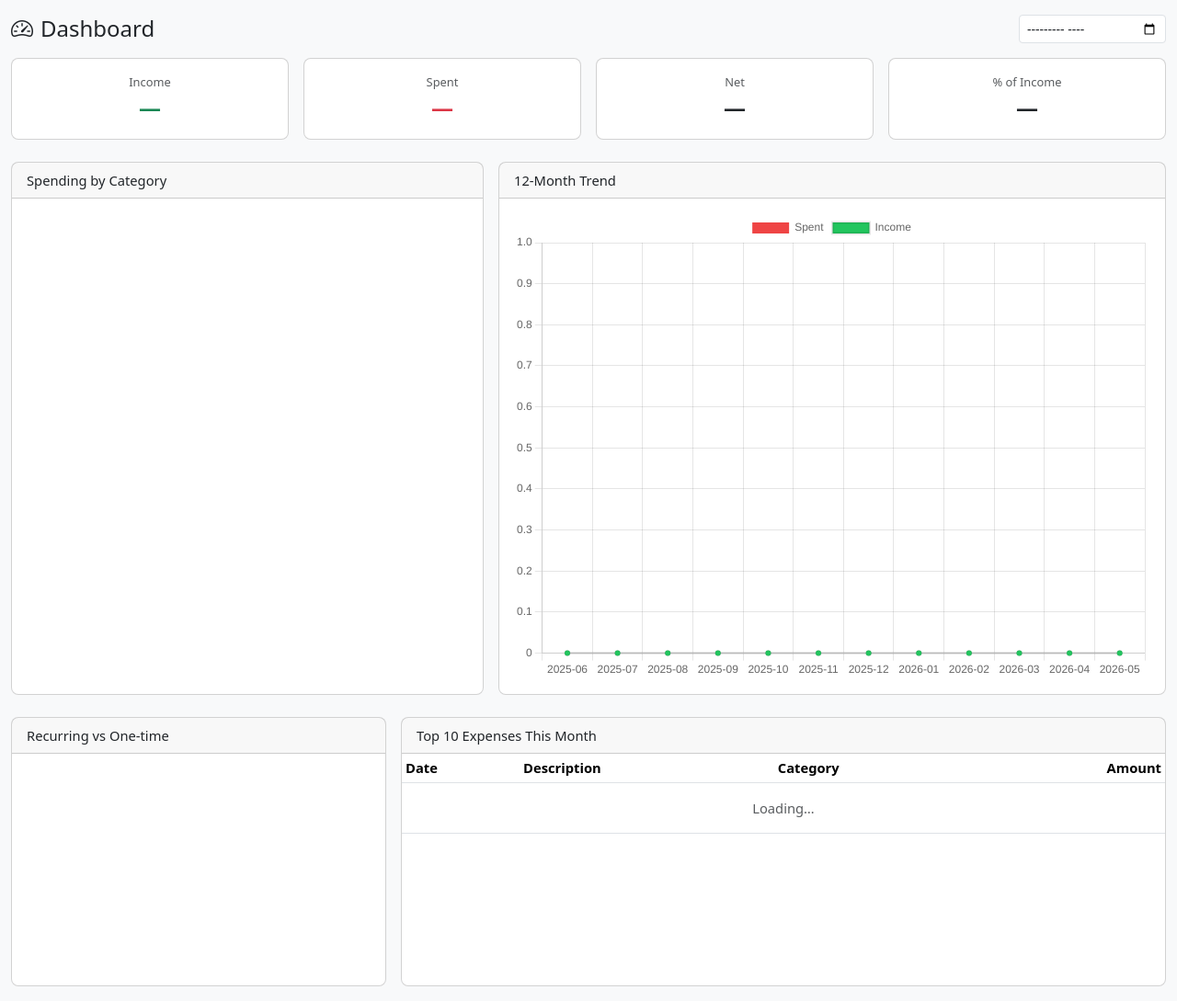
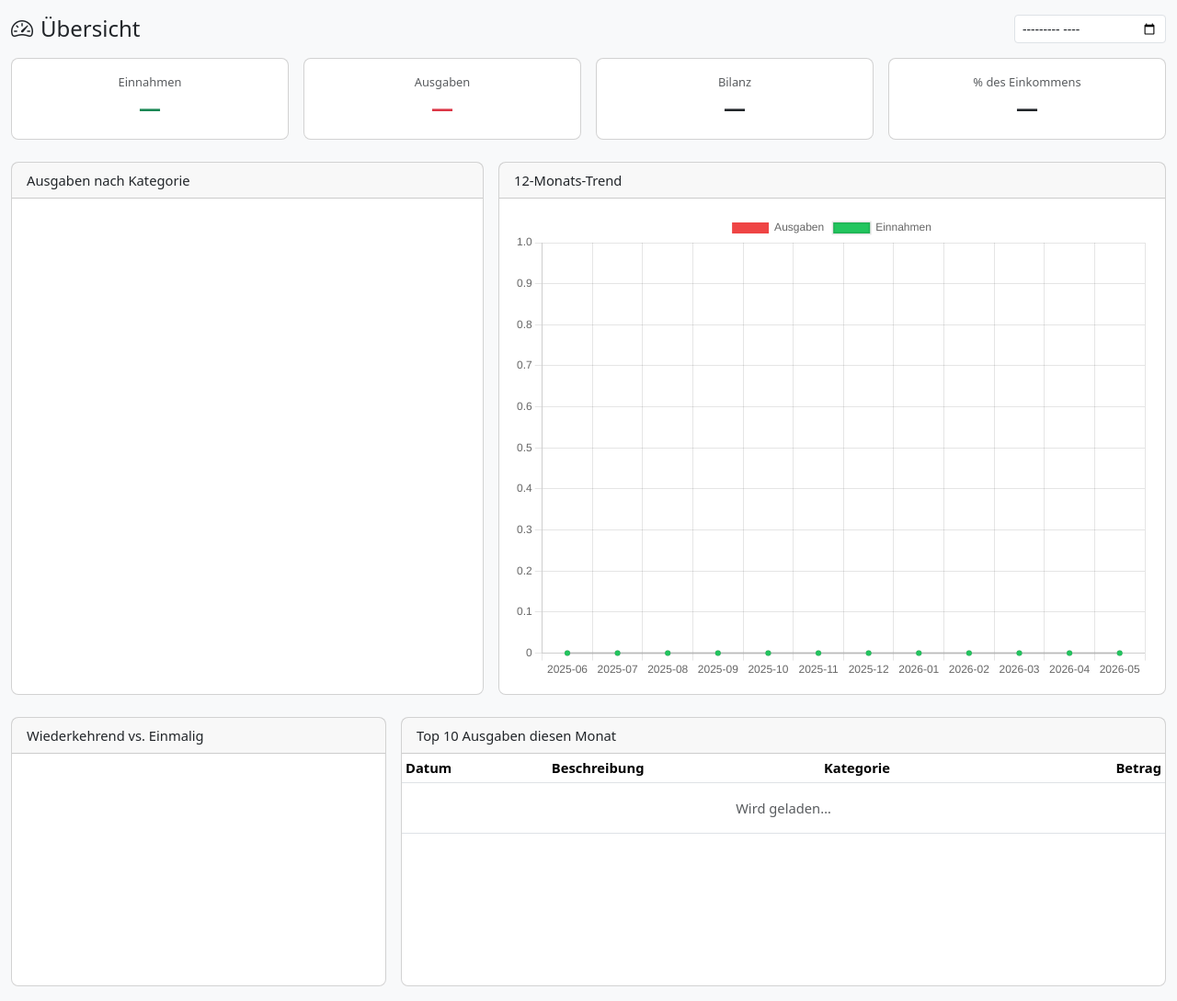
Before and after one commit to JDoodt/fintracker, a FastAPI app: template app/templates/dashboard.html in a window 1280 px wide. Shown: the whole page at 92% size. Run offline with FastAPI, Linux system fonts and the light colour scheme; the template is opened without the code that fills it: most values are stand-ins (such as "Sample title", 1, 10 or a date in 2020); a map, chart or similar area stays blank; some libraries are stand-ins or nearby versions.

Commit message:
Mobile fixes + German translation (partial: 6 of 11 files)
- lang="de" on all pages, title renamed to Finanzverwaltung
- Navbar: Übersicht/Ausgaben/Einnahmen/Importieren/Verwaltung/Abmelden
- Login card: fixed width:360px → max-width:360px for phones
- Dashboard: col-12 col-md-* on all chart columns, w-auto on month
  picker, German chart labels (Ausgaben/Einnahmen/Wiederkehrend/Einmalig)
- Expenses list: table-responsive wrapper, all labels/headers in German
- Add expense form: fully translated
- CSS: canvas max-width:100% for Chart.js mobile scaling

Remaining: income, categories, admin_users, _expense_row, import_review

https://claude.ai/code/session_014udYrYkfTtJVMFSFMq22D3

```diff
--- a/app/static/css/app.css
+++ b/app/static/css/app.css
@@ -25,3 +25,6 @@ input[type="month"] {
 .badge {
   font-weight: 500;
 }
+
+/* Chart.js responsiveness */
+canvas { max-width: 100%; }
--- a/app/templates/base.html
+++ b/app/templates/base.html
@@ -1,9 +1,9 @@
 <!DOCTYPE html>
-<html lang="en">
+<html lang="de">
 <head>
   <meta charset="UTF-8">
   <meta name="viewport" content="width=device-width, initial-scale=1.0">
-  <title>{% block title %}Finance Tracker{% endblock %}</title>
+  <title>{% block title %}Finanzverwaltung{% endblock %}</title>
   <link href="https://cdn.jsdelivr.net/npm/bootstrap@5.3.3/dist/css/bootstrap.min.css" rel="stylesheet">
   <link href="https://cdn.jsdelivr.net/npm/bootstrap-icons@1.11.3/font/bootstrap-icons.min.css" rel="stylesheet">
   <link href="/static/css/app.css" rel="stylesheet">
@@ -15,7 +15,7 @@
 {% if current_user %}
 <nav class="navbar navbar-expand-lg navbar-dark bg-dark">
   <div class="container-fluid">
-    <a class="navbar-brand fw-bold" href="/"><i class="bi bi-cash-stack me-1"></i>Finance Tracker</a>
+    <a class="navbar-brand fw-bold" href="/"><i class="bi bi-cash-stack me-1"></i>Finanzverwaltung</a>
     <button class="navbar-toggler" type="button" data-bs-toggle="collapse" data-bs-target="#navMenu">
       <span class="navbar-toggler-icon"></span>
     </button>
@@ -23,32 +23,32 @@
       <ul class="navbar-nav me-auto mb-2 mb-lg-0">
         <li class="nav-item">
           <a class="nav-link{% if request.url.path == '/' %} active{% endif %}" href="/">
-            <i class="bi bi-speedometer2"></i> Dashboard
+            <i class="bi bi-speedometer2"></i> Übersicht
           </a>
         </li>
         <li class="nav-item">
           <a class="nav-link{% if '/expenses' in request.url.path %} active{% endif %}" href="/expenses">
-            <i class="bi bi-receipt"></i> Expenses
+            <i class="bi bi-receipt"></i> Ausgaben
           </a>
         </li>
         <li class="nav-item">
           <a class="nav-link{% if '/income' in request.url.path %} active{% endif %}" href="/income">
-            <i class="bi bi-wallet2"></i> Income
+            <i class="bi bi-wallet2"></i> Einnahmen
           </a>
         </li>
         <li class="nav-item">
           <a class="nav-link{% if '/import' in request.url.path %} active{% endif %}" href="/import">
-            <i class="bi bi-upload"></i> Import
+            <i class="bi bi-upload"></i> Importieren
           </a>
         </li>
         {% if current_user.is_admin %}
         <li class="nav-item dropdown">
           <a class="nav-link dropdown-toggle" href="#" data-bs-toggle="dropdown">
-            <i class="bi bi-gear"></i> Admin
+            <i class="bi bi-gear"></i> Verwaltung
           </a>
           <ul class="dropdown-menu dropdown-menu-dark">
-            <li><a class="dropdown-item" href="/categories"><i class="bi bi-tags me-2"></i>Categories</a></li>
-            <li><a class="dropdown-item" href="/admin/users"><i class="bi bi-people me-2"></i>Users</a></li>
+            <li><a class="dropdown-item" href="/categories"><i class="bi bi-tags me-2"></i>Kategorien</a></li>
+            <li><a class="dropdown-item" href="/admin/users"><i class="bi bi-people me-2"></i>Benutzer</a></li>
           </ul>
         </li>
         {% endif %}
@@ -59,7 +59,7 @@
         </li>
         <li class="nav-item">
           <form method="post" action="/logout" class="d-inline">
-            <button type="submit" class="btn btn-outline-secondary btn-sm">Logout</button>
+            <button type="submit" class="btn btn-outline-secondary btn-sm">Abmelden</button>
           </form>
         </li>
       </ul>
--- a/app/templates/dashboard.html
+++ b/app/templates/dashboard.html
@@ -1,5 +1,5 @@
 {% extends "base.html" %}
-{% block title %}Dashboard — Finance Tracker{% endblock %}
+{% block title %}Übersicht — Finanzverwaltung{% endblock %}
 
 {% block head %}
 <script src="https://cdn.jsdelivr.net/npm/chart.js@4.4.3/dist/chart.umd.min.js"></script>
@@ -7,9 +7,9 @@
 
 {% block content %}
 <div class="d-flex justify-content-between align-items-center mb-3">
-  <h4 class="mb-0"><i class="bi bi-speedometer2 me-2"></i>Dashboard</h4>
+  <h4 class="mb-0"><i class="bi bi-speedometer2 me-2"></i>Übersicht</h4>
   <div class="d-flex gap-2 align-items-center">
-    <input type="month" id="monthPicker" class="form-control form-control-sm" style="width:160px"
+    <input type="month" id="monthPicker" class="form-control form-control-sm w-auto"
            value="{{ current_month }}" onchange="loadMonth(this.value)">
   </div>
 </div>
@@ -19,7 +19,7 @@
   <div class="col-6 col-md-3">
     <div class="card text-center h-100">
       <div class="card-body">
-        <div class="text-muted small">Income</div>
+        <div class="text-muted small">Einnahmen</div>
         <div class="fs-4 fw-bold text-success" id="cardIncome">—</div>
       </div>
     </div>
@@ -27,7 +27,7 @@
   <div class="col-6 col-md-3">
     <div class="card text-center h-100">
       <div class="card-body">
-        <div class="text-muted small">Spent</div>
+        <div class="text-muted small">Ausgaben</div>
         <div class="fs-4 fw-bold text-danger" id="cardSpent">—</div>
       </div>
     </div>
@@ -35,7 +35,7 @@
   <div class="col-6 col-md-3">
     <div class="card text-center h-100">
       <div class="card-body">
-        <div class="text-muted small">Net</div>
+        <div class="text-muted small">Bilanz</div>
         <div class="fs-4 fw-bold" id="cardNet">—</div>
       </div>
     </div>
@@ -43,7 +43,7 @@
   <div class="col-6 col-md-3">
     <div class="card text-center h-100">
       <div class="card-body">
-        <div class="text-muted small">% of Income</div>
+        <div class="text-muted small">% des Einkommens</div>
         <div class="fs-4 fw-bold" id="cardPct">—</div>
       </div>
     </div>
@@ -51,17 +51,17 @@
 </div>
 
 <div class="row g-3 mb-4">
-  <div class="col-md-5">
+  <div class="col-12 col-md-5">
     <div class="card h-100">
-      <div class="card-header">Spending by Category</div>
+      <div class="card-header">Ausgaben nach Kategorie</div>
       <div class="card-body d-flex align-items-center justify-content-center">
         <canvas id="catPie" height="260"></canvas>
       </div>
     </div>
   </div>
-  <div class="col-md-7">
+  <div class="col-12 col-md-7">
     <div class="card h-100">
-      <div class="card-header">12-Month Trend</div>
+      <div class="card-header">12-Monats-Trend</div>
       <div class="card-body">
         <canvas id="trendBar" height="220"></canvas>
       </div>
@@ -70,21 +70,21 @@
 </div>
 
 <div class="row g-3">
-  <div class="col-md-4">
+  <div class="col-12 col-md-4">
     <div class="card h-100">
-      <div class="card-header">Recurring vs One-time</div>
+      <div class="card-header">Wiederkehrend vs. Einmalig</div>
       <div class="card-body d-flex align-items-center justify-content-center">
         <canvas id="recurringDonut" height="220"></canvas>
       </div>
     </div>
   </div>
-  <div class="col-md-8">
+  <div class="col-12 col-md-8">
     <div class="card h-100">
-      <div class="card-header">Top 10 Expenses This Month</div>
+      <div class="card-header">Top 10 Ausgaben diesen Monat</div>
       <div class="card-body p-0">
         <table class="table table-sm table-hover mb-0" id="top10Table">
-          <thead><tr><th>Date</th><th>Description</th><th>Category</th><th class="text-end">Amount</th></tr></thead>
-          <tbody id="top10Body"><tr><td colspan="4" class="text-center text-muted py-3">Loading…</td></tr></tbody>
+          <thead><tr><th>Datum</th><th>Beschreibung</th><th>Kategorie</th><th class="text-end">Betrag</th></tr></thead>
+          <tbody id="top10Body"><tr><td colspan="4" class="text-center text-muted py-3">Wird geladen…</td></tr></tbody>
         </table>
       </div>
     </div>
@@ -145,8 +145,8 @@
       data: {
         labels: points.map(p => p.month),
         datasets: [
-          { label: 'Spent', data: points.map(p => parseFloat(p.total_spend)), backgroundColor: '#ef4444' },
-          { label: 'Income', data: points.map(p => parseFloat(p.income)), backgroundColor: '#22c55e', type: 'line', fill: false, tension: 0.3 },
+          { label: 'Ausgaben', data: points.map(p => parseFloat(p.total_spend)), backgroundColor: '#ef4444' },
+          { label: 'Einnahmen', data: points.map(p => parseFloat(p.income)), backgroundColor: '#22c55e', type: 'line', fill: false, tension: 0.3 },
         ],
       },
       options: { scales: { y: { beginAtZero: true } }, plugins: { legend: { position: 'top' } } },
@@ -161,7 +161,7 @@
     recurringChart = new Chart(ctx, {
       type: 'doughnut',
       data: {
-        labels: ['Recurring', 'One-time'],
+        labels: ['Wiederkehrend', 'Einmalig'],
         datasets: [{ data: [rec, one], backgroundColor: ['#6366f1', '#f59e0b'] }],
       },
       options: { plugins: { legend: { position: 'bottom' } } },
@@ -171,7 +171,7 @@
   function renderTop10(rows) {
     const tbody = document.getElementById('top10Body');
     if (!rows.length) {
-      tbody.innerHTML = '<tr><td colspan="4" class="text-center text-muted">No expenses this month.</td></tr>';
+      tbody.innerHTML = '<tr><td colspan="4" class="text-center text-muted">Keine Ausgaben diesen Monat.</td></tr>';
       return;
     }
     tbody.innerHTML = rows.map(r =>
```
Also changed, not shown: app/templates/expenses_list.html (+20 -18 lines), app/templates/expenses_new.html (+11 -11 lines), app/templates/login.html (+7 -7 lines).
